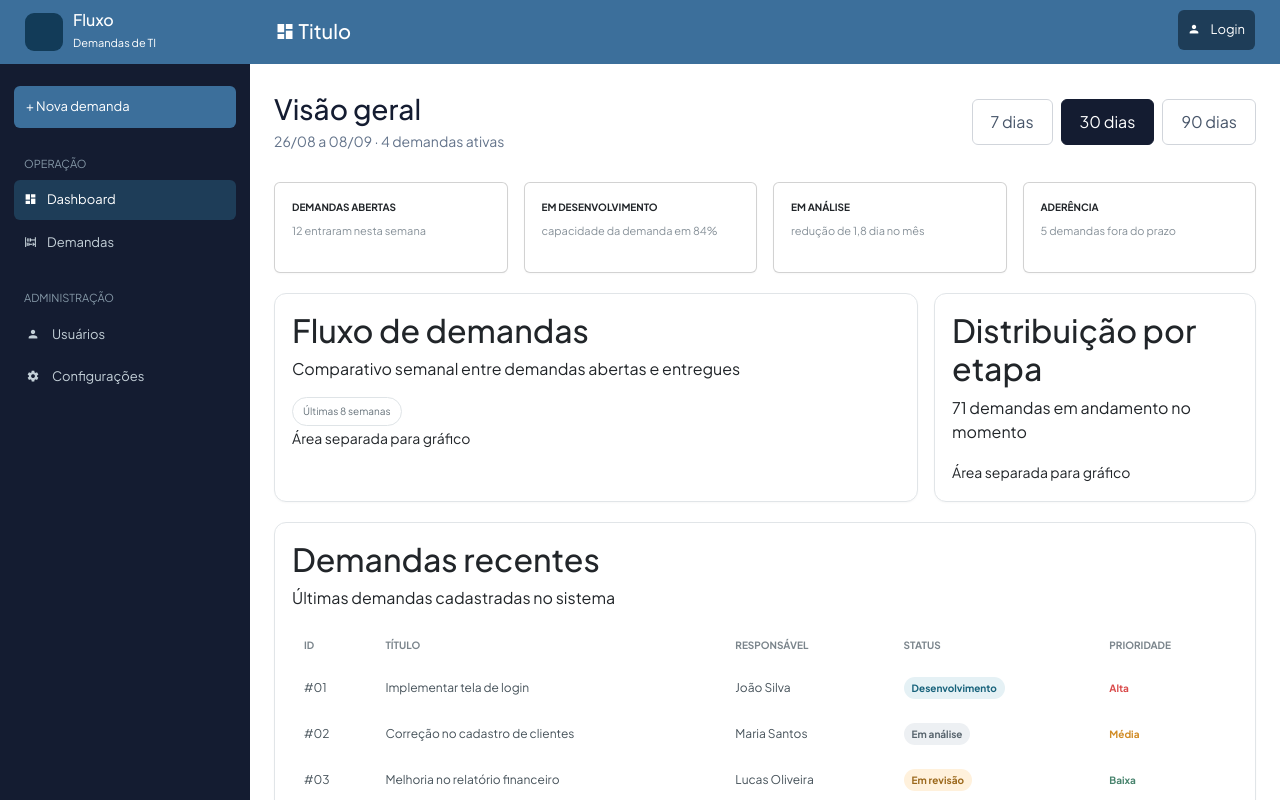
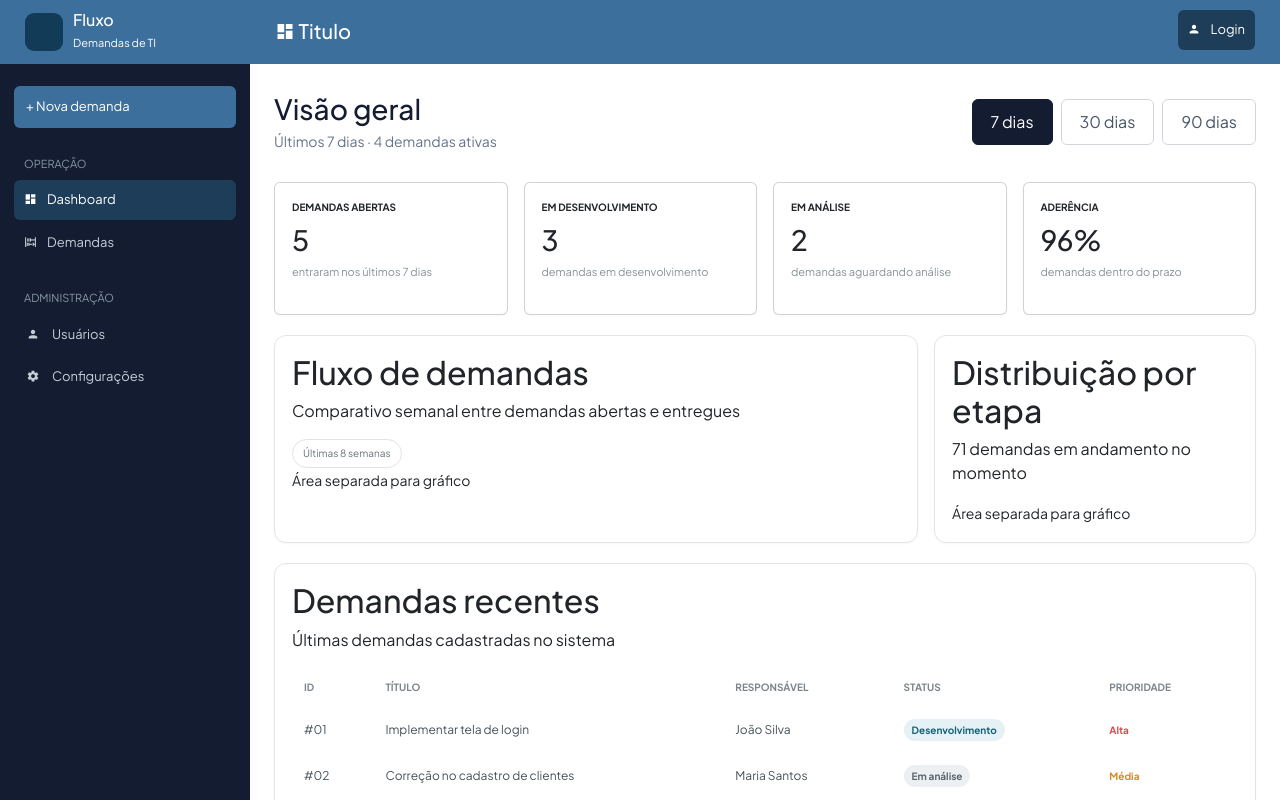
Before and after one commit to sophiadesf/PI-II-TIME-25, a plain HTML site: page Codigo/index.html in a window 1280 px wide. Both pictures are taken after a click on the button "7 dias". Drawn offline with nearby package versions, Linux system fonts and the light colour scheme.

Commit message:
Implementação do js em DASHBOARD

```diff
--- a/Codigo/index.html
+++ b/Codigo/index.html
@@ -1,3 +1,8 @@
+<!--
+    AUTORIA: Sophia D B Lopes
+    TELA: Dashboard - Visão geral das demandas
+    PROJETO: Sistema de Acompanhamento de Demandas de Desenvolvimento
+-->
 <!DOCTYPE html>
 <html lang="pt-BR">
     <head>
@@ -7,6 +12,7 @@
         <title>Dashboard</title>
         <link rel="stylesheet" href="css/style.css">
         <script src="js/layout.js"></script>
+        <script src="js/dashboard.js" defer></script>
         <link href="https://cdn.jsdelivr.net/npm/bootstrap@5.3.8/dist/css/bootstrap.min.css" rel="stylesheet">
         <link rel="stylesheet" href="https://cdn.jsdelivr.net/npm/@mdi/font@7.4.47/css/materialdesignicons.min.css">
 
@@ -28,33 +34,38 @@
                     <div class="cabecalho-div">
                         <div>
                             <h1>Visão geral</h1>
-                            <p>26/08 a 08/09 · 4 demandas ativas</p>
+                            <p id="periodoDashboard">Últimos 30 dias · 4 demandas ativas</p>
                         </div>
 
+                        <!-- Filtros de período do Dashboard -->
                         <div class="div-actions">
-                            <button>7 dias</button>
-                            <button class="selected">30 dias</button>
-                            <button>90 dias</button>
+                            <button id="btn7Dias">7 dias</button>
+                            <button id="btn30Dias" class="selected">30 dias</button>
+                            <button id="btn90Dias">90 dias</button>
                         </div>
                     </div>
 
-                    <!-- Conteudo do dashboard -> cards/tabelas/gráficos -->
+                    <!-- Cards de indicadores gerais do Dashboard -->
                     <div class="cards">
                         <div class="card">
                             <span class="card-title">DEMANDAS ABERTAS</span>
-                            <p>12 entraram nesta semana</p>
+                            <h3 id="valorAbertas">12</h3>
+                            <p id="descricaoAbertas">entraram nos últimos 30 dias</p>
                         </div>
                         <div class="card">
                             <span class="card-title">EM DESENVOLVIMENTO</span>
-                            <p>capacidade da demanda em 84%</p>
+                            <h3 id="valorDesenvolvimento">8</h3>
+                            <p>demandas em desenvolvimento</p>
                         </div>
                         <div class="card">
                             <span class="card-title">EM ANÁLISE</span>
-                            <p>redução de 1,8 dia no mês</p>
+                            <h3 id="valorAnalise">5</h3>
+                            <p>demandas aguardando análise</p>
                         </div>
                         <div class="card">
                             <span class="card-title">ADERÊNCIA</span>
-                            <p>5 demandas fora do prazo</p>
+                            <h3 id="valorAderencia">92%</h3>
+                            <p>demandas dentro do prazo</p>
                         </div>
                     </div>
 
--- /dev/null
+++ b/Codigo/js/dashboard.js
@@ -0,0 +1,90 @@
+/*
+    AUTORIA: Sophia D B Lopes
+    TELA: Dashboard
+
+    Arquivo responsável pelos comportamentos da tela
+    de Dashboard utilizando JavaScript e DOM.
+*/
+
+// botões de período
+const btn7Dias = document.querySelector("#btn7Dias");
+const btn30Dias = document.querySelector("#btn30Dias");
+const btn90Dias = document.querySelector("#btn90Dias");
+
+
+const periodoDashboard = document.querySelector("#periodoDashboard");
+const valorAbertas = document.querySelector("#valorAbertas");
+const valorDesenvolvimento = document.querySelector("#valorDesenvolvimento");
+const valorAnalise = document.querySelector("#valorAnalise");
+const valorAderencia = document.querySelector("#valorAderencia");
+const descricaoAbertas = document.querySelector("#descricaoAbertas");
+
+const dados7Dias = {
+    periodo: "Últimos 7 dias",
+    ativas: 4,
+    abertas: 5,
+    desenvolvimento: 3,
+    analise: 2,
+    aderencia: "96%"
+};
+
+const dados30Dias = {
+    periodo: "Últimos 30 dias",
+    ativas: 4,
+    abertas: 12,
+    desenvolvimento: 8,
+    analise: 5,
+    aderencia: "92%"
+};
+
+const dados90Dias = {
+    periodo: "Últimos 90 dias",
+    ativas: 4,
+    abertas: 31,
+    desenvolvimento: 15,
+    analise: 9,
+    aderencia: "88%"
+};
+
+function limparSelecao() {
+    btn7Dias.classList.remove("selected");
+    btn30Dias.classList.remove("selected");
+    btn90Dias.classList.remove("selected");
+}
+
+
+/* Atualiza os elementos do Dashboard */
+function atualizarDashboard(dados) {
+    periodoDashboard.innerText = dados.periodo + " · " + dados.ativas + " demandas ativas";
+    valorAbertas.innerText = dados.abertas;
+    valorDesenvolvimento.innerText = dados.desenvolvimento;
+    valorAnalise.innerText = dados.analise;
+    valorAderencia.innerText = dados.aderencia;
+
+    descricaoAbertas.innerText = "entraram nos " + dados.periodo.toLowerCase();
+    const json = JSON.stringify(dados, null, 2);
+
+    console.log(json);
+}
+
+
+/* evento executado quando seleciona 7 dias */
+btn7Dias.addEventListener("click", function () {
+    limparSelecao();
+    btn7Dias.classList.add("selected");
+    atualizarDashboard(dados7Dias);
+});
+
+/* evento executado quando seleciona 30 dias */
+btn30Dias.addEventListener("click", function () {
+    limparSelecao();
+    btn30Dias.classList.add("selected");
+    atualizarDashboard(dados30Dias);
+});
+
+/* evento executado quando seleciona 90 dias */
+btn90Dias.addEventListener("click", function () {
+    limparSelecao();
+    btn90Dias.classList.add("selected");
+    atualizarDashboard(dados90Dias);
+});
--- a/Codigo/js/layout.js
+++ b/Codigo/js/layout.js
@@ -1,3 +1,4 @@
+// AUTORIA: Sophia D B Lopes
 fetch("topbar.html")
     .then(response => response.text())
     .then(data => {
```
Also changed, not shown: 2 other files.
